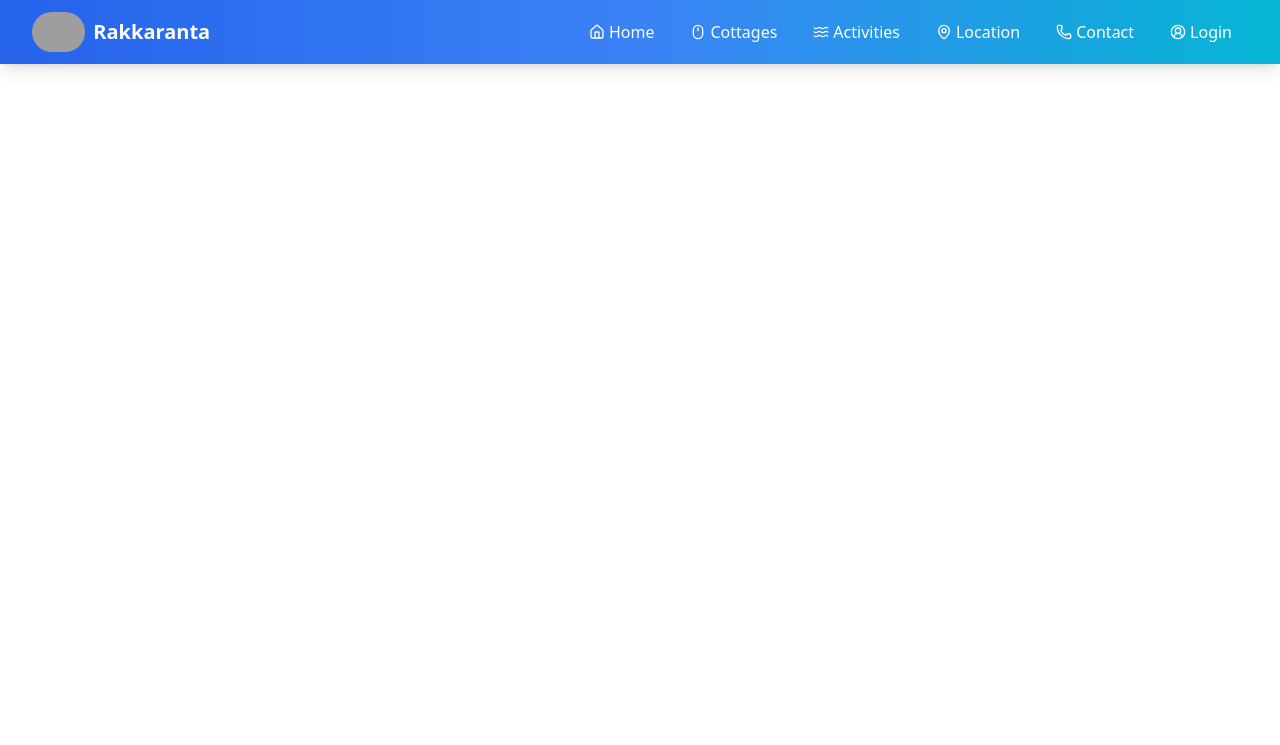
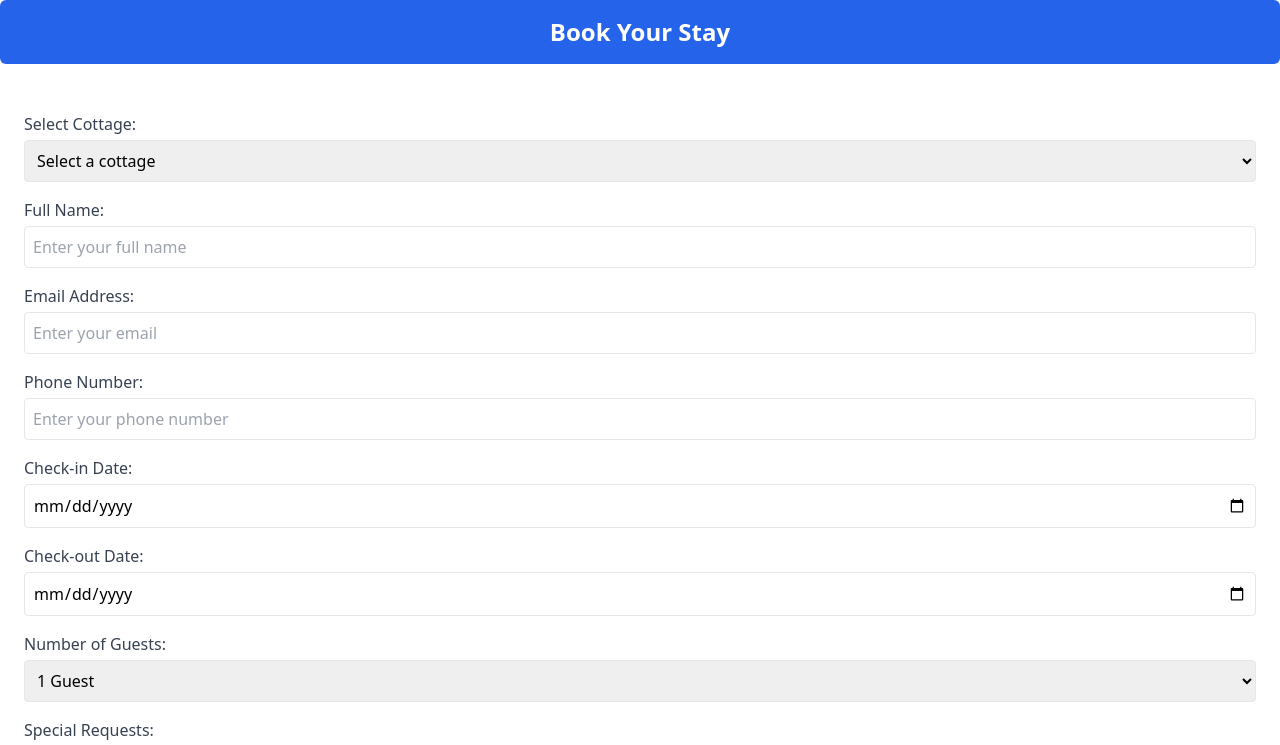
Before and after one commit to Sajalu/Implementing_IOT_Pipeline, a React (Vite) app: page /book in a window 1280 px wide. Shown: the top 745 px of the page. Built offline with nearby package versions, Linux system fonts and the light colour scheme; grey boxes are pictures that could not be loaded.

Commit message:
Updated Frontend

```diff
--- a/src/App.tsx
+++ b/src/App.tsx
@@ -12,6 +12,7 @@ import LocationPage from './pages/LocationPage';
 import ContactPage from './pages/ContactPage';
 import AdminPage from './pages/AdminPage';
 import Footer from './components/Footer';
+import BookForm from './pages/BookForm'; // Import the BookForm component
 import { isAuthenticated, isAdmin } from './utils/auth';
 
 // Protected Route component that checks if user is authenticated and has admin role
@@ -57,6 +58,9 @@ function App() {
               </ProtectedRoute>
             }
           />
+
+          {/* BookForm route */}
+          <Route path="/book" element={<BookForm />} />
 
           {/* All other routes include the regular layout */}
           <Route
--- a/src/components/AdminDashboard/AdminDashboard.tsx
+++ b/src/components/AdminDashboard/AdminDashboard.tsx
@@ -268,7 +268,7 @@ const AdminDashboard: React.FC = () => {
 
       // Handle history data for charts
       if (response[0]?.history?.length > 0) {
-        const tempHistory: TimeSeriesData[] = response[0].history.map((reading: any) => ({
+        const tempHistory: TimeSeriesData[] = response[0].history?.map((reading: any) => ({
           time: new Date(reading.timestamp).toLocaleTimeString([], { hour: '2-digit', minute: '2-digit' }),
           value: reading.temperature,
         }));
--- a/src/components/Navbar.tsx
+++ b/src/components/Navbar.tsx
@@ -1,6 +1,6 @@
 import React, { useState } from 'react';
 import { Link, useLocation } from 'react-router-dom';
-import { Menu, X, Home, Mouse as House, Waves, MapPin, Phone, UserCircle2 } from 'lucide-react';
+import { Menu, X, Home, Mouse as House, Waves, MapPin, Phone, UserCircle2, Bed } from 'lucide-react';
 
 interface NavbarProps {
   isScrolled: boolean;
@@ -23,7 +23,7 @@ const Navbar: React.FC<NavbarProps> = ({ isScrolled, onLoginClick }) => {
       <div className="max-w-7xl mx-auto px-4 sm:px-6 lg:px-8">
         <div className="flex justify-between h-16">
           <div className="flex items-center">
-            {/* Updated logo with the provided image */}
+            {/* Logo */}
             <Link to="/" className="flex-shrink-0 flex items-center">
               <img
                 src="https://static.vecteezy.com/system/resources/previews/009/428/828/non_2x/snow-cabin-in-winter-cartoon-icon-illustration-building-holidays-icon-concept-isolated-premium-flat-cartoon-style-vector.jpg"
@@ -41,6 +41,13 @@ const Navbar: React.FC<NavbarProps> = ({ isScrolled, onLoginClick }) => {
             <NavLink to="/activities" icon={<Waves className="h-4 w-4" />} text="Activities" />
             <NavLink to="/location" icon={<MapPin className="h-4 w-4" />} text="Location" />
             <NavLink to="/contact" icon={<Phone className="h-4 w-4" />} text="Contact" />
+            <Link
+              to="/book"
+              className="flex items-center space-x-1 px-4 py-2 rounded-md text-white hover:bg-white/20 transition-colors ml-2"
+            >
+              <Bed className="h-4 w-4" />
+              <span>Book</span>
+            </Link>
             <button
               onClick={onLoginClick}
               className="flex items-center space-x-1 px-4 py-2 rounded-md text-white hover:bg-white/20 transition-colors ml-2"
@@ -71,6 +78,7 @@ const Navbar: React.FC<NavbarProps> = ({ isScrolled, onLoginClick }) => {
             <MobileNavLink to="/activities" icon={<Waves className="h-4 w-4" />} text="Activities" setIsMenuOpen={setIsMenuOpen} />
             <MobileNavLink to="/location" icon={<MapPin className="h-4 w-4" />} text="Location" setIsMenuOpen={setIsMenuOpen} />
             <MobileNavLink to="/contact" icon={<Phone className="h-4 w-4" />} text="Contact" setIsMenuOpen={setIsMenuOpen} />
+            <MobileNavLink to="/book" icon={<Bed className="h-4 w-4" />} text="Book" setIsMenuOpen={setIsMenuOpen} />
             <button
               onClick={() => {
                 onLoginClick();
--- a/src/pages/BookForm.tsx
+++ b/src/pages/BookForm.tsx
@@ -1,10 +1,23 @@
-"use client"
+"use client";
 
-import type React from "react"
+import React, { useState, useEffect } from "react";
+import { useLocation } from "react-router-dom";
 
-import { useState } from "react"
+const cottages = [
+  { id: 1, name: "The Pilot's Son 1" },
+  { id: 2, name: "The Pilot's Son 2" },
+  { id: 3, name: "Henry Ford Cabin" },
+  { id: 4, name: "Beach House" },
+  { id: 5, name: "Grand Lake House" },
+];
 
-const ContactPage = () => {
+const BookForm: React.FC = () => {
+  const location = useLocation();
+  const queryParams = new URLSearchParams(location.search);
+  const selectedCottage = queryParams.get("cottage");
+
+  console.log("Selected Cottage:", selectedCottage); // Debugging
+
   const [formData, setFormData] = useState({
     fullName: "",
     email: "",
@@ -12,32 +25,54 @@ const ContactPage = () => {
     checkIn: "",
     checkOut: "",
     guests: "1",
+    cottage: selectedCottage || "",
     specialRequests: "",
-  })
+  });
 
-  const handleChange = (e: React.ChangeEvent<HTMLInputElement | HTMLTextAreaElement | HTMLSelectElement>) => {
-    const { name, value } = e.target
-    setFormData((prev) => ({ ...prev, [name]: value }))
-  }
+  const handleChange = (
+    e: React.ChangeEvent<HTMLInputElement | HTMLTextAreaElement | HTMLSelectElement>
+  ) => {
+    const { name, value } = e.target;
+    setFormData((prev) => ({ ...prev, [name]: value }));
+  };
 
   const handleSubmit = (e: React.FormEvent) => {
-    e.preventDefault()
-    // Handle form submission logic here
-    console.log("Form submitted:", formData)
-    alert("Booking request submitted successfully!")
-  }
-
-  // Function to open availability check in a new tab
-  const openAvailabilityCheck = () => {
-    window.open("/check-availability", "_blank")
-  }
+    e.preventDefault();
+    console.log("Form submitted:", formData);
+    alert("Booking request submitted successfully!");
+  };
 
   return (
-
-        <div className="mt-16">
-          <h2 className="text-2xl flex items-center justify-center font-semibold mb-4 text-center">Book Your Stay</h2>
+    <div>
+      {/* Blue Box for Heading */}
+      <div className="bg-blue-600 text-white py-4 px-6 rounded-md text-center mb-6">
+        <h2 className="text-2xl font-semibold">Book Your Stay</h2>
+      </div>
 
       <form onSubmit={handleSubmit} className="bg-white p-6 rounded-lg shadow-md">
+        <div className="mb-4">
+          <label htmlFor="cottage" className="block text-gray-700 mb-1">
+            Select Cottage:
+          </label>
+          <select
+            id="cottage"
+            name="cottage"
+            value={formData.cottage}
+            onChange={handleChange}
+            required
+            className="w-full p-2 border rounded"
+          >
+            <option value="" disabled>
+              Select a cottage
+            </option>
+            {cottages.map((cottage) => (
+              <option key={cottage.id} value={cottage.name}>
+                {cottage.name}
+              </option>
+            ))}
+          </select>
+        </div>
+
         <div className="mb-4">
           <label htmlFor="fullName" className="block text-gray-700 mb-1">
             Full Name:
@@ -150,24 +185,15 @@ const ContactPage = () => {
           ></textarea>
         </div>
 
-            <div className="flex flex-col gap-3">
         <button
           type="submit"
-                className="w-full bg-blue-500 hover:bg-blue-600 text-white py-3 px-4 rounded font-semibold"
+          className="w-full bg-blue-600 hover:bg-blue-700 text-white py-3 px-4 rounded font-semibold"
         >
           Book Now
         </button>
-
-              <button
-                type="button"
-                className="w-full border border-blue-500 text-blue-500 hover:bg-blue-50 py-3 px-4 rounded font-semibold"
-                onClick={openAvailabilityCheck}
-              >
-                Check Now
-              </button>
-            </div>
       </form>
     </div>
-    )
-  }
-export default ContactPage
+  );
+};
+
+export default BookForm;
--- a/src/pages/CottagesPage.tsx
+++ b/src/pages/CottagesPage.tsx
@@ -1,5 +1,7 @@
-import React from 'react';
-import { Star, Users, Wifi, Tv, Coffee } from 'lucide-react';
+import React, { useState } from "react";
+import { useNavigate } from "react-router-dom";
+import { Star, Users, Wifi, Tv, Coffee } from "lucide-react";
+import BookForm from "./BookForm"; // Import the BookForm component
 
 interface Cottage {
   id: number;
@@ -10,9 +12,10 @@ interface Cottage {
   rating: number;
   image: string;
   amenities: string[];
+  reserved: boolean;
 }
 
-const cottages: Cottage[] = [
+const initialCottages: Cottage[] = [
   {
     id: 1,
     name: "The Pilot's Son 1",
@@ -21,7 +24,8 @@ const cottages: Cottage[] = [
     capacity: "6 guests",
     rating: 4.9,
     image: "https://rakkaranta.fi/cdn/shop/files/DSC00541.jpg?v=1729705883&width=493",
-    amenities: ["Private sauna", "Lake view", "Fully equipped kitchen", "Wi-Fi", "TV"]
+    amenities: ["Private sauna", "Lake view", "Fully equipped kitchen", "Wi-Fi", "TV"],
+    reserved: false,
   },
   {
     id: 2,
@@ -31,7 +35,8 @@ const cottages: Cottage[] = [
     capacity: "4 guests",
     rating: 4.7,
     image: "https://rakkaranta.fi/cdn/shop/files/B_mokki_kansikuva.jpg?v=1737018020&width=493",
-    amenities: ["Fireplace", "Forest view", "BBQ area", "Wi-Fi", "TV"]
+    amenities: ["Fireplace", "Forest view", "BBQ area", "Wi-Fi", "TV"],
+    reserved: false,
   },
   {
     id: 3,
@@ -41,7 +46,8 @@ const cottages: Cottage[] = [
     capacity: "8 guests",
     rating: 4.8,
     image: "https://rakkaranta.fi/cdn/shop/files/C_mokki_kansikuva.jpg?v=1737015692&width=493",
-    amenities: ["Hot tub", "Terrace", "Game room", "Wi-Fi", "Smart TV"]
+    amenities: ["Hot tub", "Terrace", "Game room", "Wi-Fi", "Smart TV"],
+    reserved: false,
   },
   {
     id: 4,
@@ -51,7 +57,8 @@ const cottages: Cottage[] = [
     capacity: "2 guests",
     rating: 4.6,
     image: "https://rakkaranta.fi/cdn/shop/files/D_mokki_kansikuva.jpg?v=1737018371&width=493",
-    amenities: ["Private deck", "Kitchenette", "Breakfast included", "Wi-Fi", "TV"]
+    amenities: ["Private deck", "Kitchenette", "Breakfast included", "Wi-Fi", "TV"],
+    reserved: false,
   },
   {
     id: 5,
@@ -61,17 +68,28 @@ const cottages: Cottage[] = [
     capacity: "10 guests",
     rating: 4.9,
     image: "https://rakkaranta.fi/cdn/shop/files/Yhteiset_tilat_kansikuva.jpg?v=1737018417&width=535",
-    amenities: ["Private beach", "Boat dock", "Full kitchen", "Wi-Fi", "Entertainment system"]
-  }
+    amenities: ["Private beach", "Boat dock", "Full kitchen", "Wi-Fi", "Entertainment system"],
+    reserved: false,
+  },
 ];
 
 const CottagesPage: React.FC = () => {
+  const [cottages, setCottages] = useState(initialCottages);
+  const navigate = useNavigate(); // Initialize navigate hook
+
+  const handleBookNow = (cottageName: string) => {
+    navigate(`/book?cottage=${encodeURIComponent(cottageName)}`);
+  };
+
   return (
     <div className="max-w-7xl mx-auto px-4 sm:px-6 lg:px-8 py-12">
       <h1 className="text-4xl font-bold text-gray-900 mb-8 text-center">Our Cottages</h1>
       <div className="grid grid-cols-1 md:grid-cols-2 lg:grid-cols-3 gap-8">
         {cottages.map((cottage) => (
-          <div key={cottage.id} className="bg-white rounded-lg shadow-lg overflow-hidden transition-transform hover:scale-105">
+          <div
+            key={cottage.id}
+            className="bg-white rounded-lg shadow-lg overflow-hidden transition-transform hover:scale-105"
+          >
             <img
               src={cottage.image}
               alt={cottage.name}
@@ -96,16 +114,19 @@ const CottagesPage: React.FC = () => {
                     key={index}
                     className="inline-flex items-center px-2.5 py-0.5 rounded-full text-xs font-medium bg-blue-100 text-blue-800"
                   >
-                    {amenity === 'Wi-Fi' && <Wifi className="h-3 w-3 mr-1" />}
-                    {amenity === 'TV' && <Tv className="h-3 w-3 mr-1" />}
-                    {amenity === 'Breakfast included' && <Coffee className="h-3 w-3 mr-1" />}
+                    {amenity === "Wi-Fi" && <Wifi className="h-3 w-3 mr-1" />}
+                    {amenity === "TV" && <Tv className="h-3 w-3 mr-1" />}
+                    {amenity === "Breakfast included" && <Coffee className="h-3 w-3 mr-1" />}
                     {amenity}
                   </span>
                 ))}
               </div>
               <div className="flex justify-between items-center">
                 <span className="text-lg font-bold text-blue-600">{cottage.price}</span>
-                <button className="px-4 py-2 bg-blue-600 text-white rounded-md hover:bg-blue-700 transition-colors">
+                <button
+                  onClick={() => handleBookNow(cottage.name)} // Pass the cottage name
+                  className="px-4 py-2 bg-blue-600 text-white rounded-md hover:bg-blue-700 transition-colors"
+                >
                   Book Now
                 </button>
               </div>
```
Also changed, not shown: 1 other file (tests, documents, lock files or other folders). Lines whose indentation alone changed are shown as unchanged.
